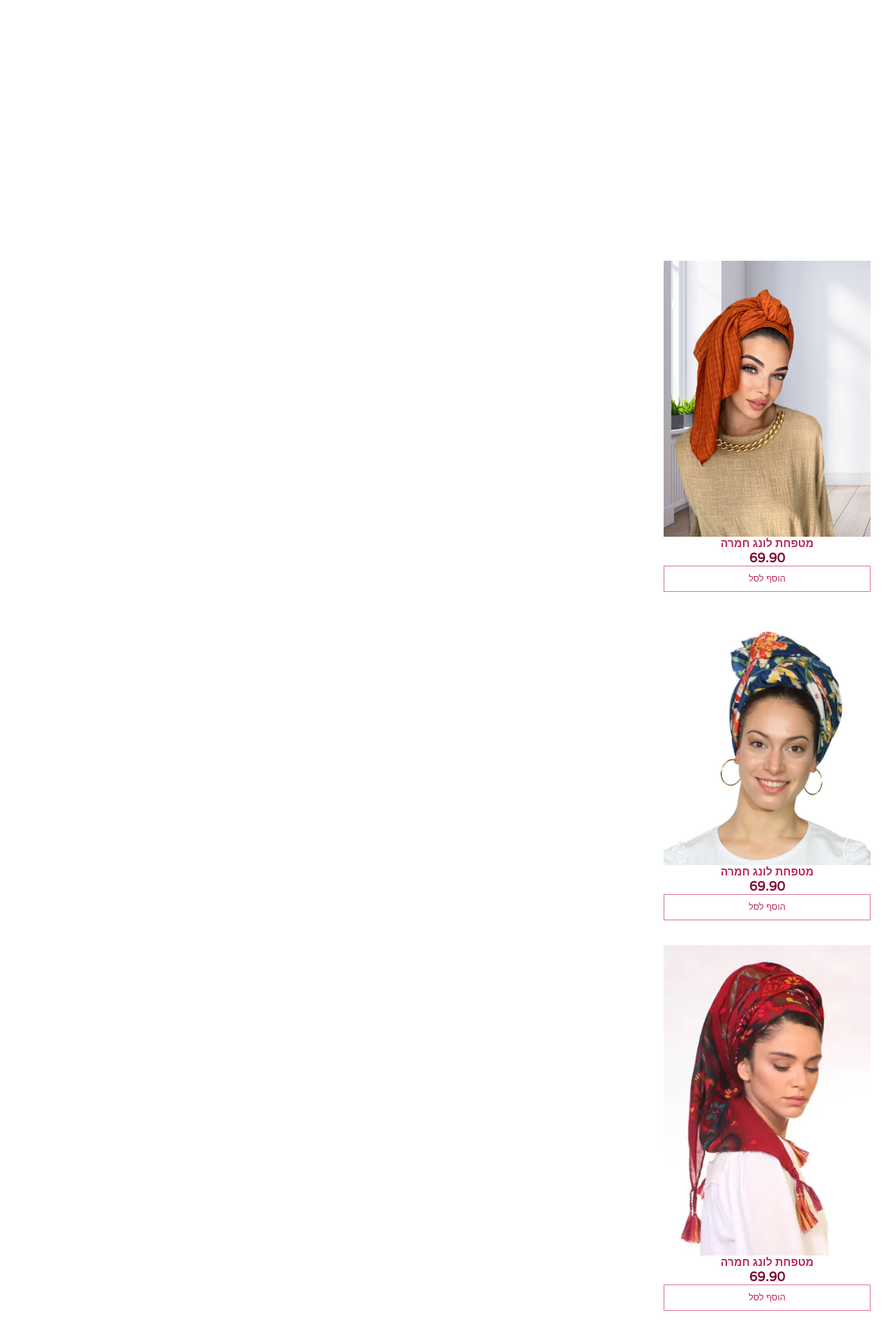
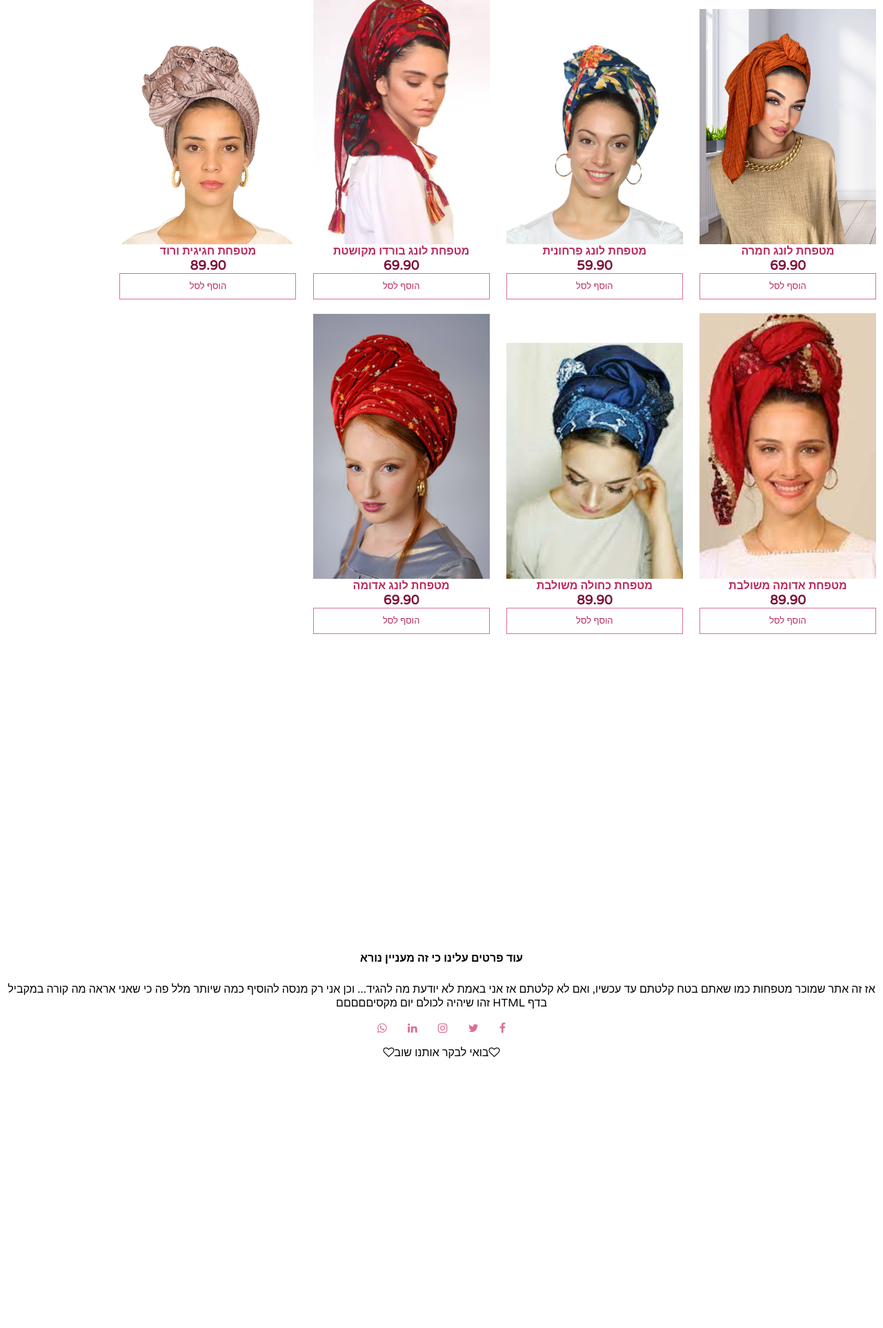
Before and after one commit to Shirel-Berkowitz/Project1FSWD, a plain HTML site: page collection.html in a window 1280 px wide. Shown: the part 440-2365 px from the top of the page at 69% size. After the commit the page ends 2006 px from the top, so only its background shows below. Drawn offline with nearby package versions, Linux system fonts and the light colour scheme.

Commit message:
coomit 20/11

```diff
--- a/collection.html
+++ b/collection.html
@@ -14,9 +14,10 @@
   integrity="sha256-T0Vest3yCU7pafRw9r+settMBX6JkKN06dqBnpQ8d30="
   crossorigin="anonymous"></script>
   </head>
+
   <body class="basket">
     <header>
-        <h1>קולקציית 2022</h1>
+        </i><h1>~קולקציית 2022~</h1></i>
         <div class="basket-icon">
             <img src="images/basket-icon.png">
         </div>
@@ -52,80 +53,65 @@
       }
     </script>
 
-    <div class="wrapper">
 
-      <div class="products">
-        <div class="product-container">
-          <div class="product-item">
+    <ul class="products">
+        <li>
             <img src="images/IMG_3383-scaled.jpg" alt="מטפחת לונג חמרה" style="width:100%">
             <h4>מטפחת לונג חמרה</h4>
             <h3>69.90</h3>
             <button type="button" class="add-btn">הוסף לסל</button>
-          </div>
-        </div>
+        </li>
 
 
-        <div class="product-container">
-          <div class="product-item">
+        <li>
             <img src="images/mitpachat1.jpg" alt="מטפחת לונג חמרה" style="width:100%">
-            <h4>מטפחת לונג חמרה</h4>
+            <h4>מטפחת לונג פרחונית</h4>
+            <h3>59.90</h3>
+            <button type="button" class="add-btn">הוסף לסל</button>
+        </li>
+
+
+        <li>
+            <img src="images/mitpachat2.jpg" alt="מטפחת לונג חמרה" style="width:100%">
+            <h4>מטפחת לונג בורדו מקושטת</h4>
             <h3>69.90</h3>
             <button type="button" class="add-btn">הוסף לסל</button>
-          </div>
-        </div>
+        </li>
 
 
-        <div class="product-container">
-          <div class="product-item">
-            <img src="images/mitpachat2.jpg" alt="מטפחת לונג חמרה" style="width:100%">
-            <h4>מטפחת לונג חמרה</h4>
+        <li>
+            <img src="images/mitpachat3.jpg" alt="מטפחת לונג חמרה" style="width:100%">
+            <h4>מטפחת חגיגית ורוד</h4>
+            <h3>89.90</h3>
+            <button type="button" class="add-btn">הוסף לסל</button>
+        </li>
+
+
+        <li>
+            <img src="images/mitpachat4.jpg" alt="מטפחת לונג חמרה" style="width:100%">
+            <h4>מטפחת אדומה משולבת</h4>
+            <h3>89.90</h3>
+            <button type="button" class="add-btn">הוסף לסל</button>
+        </li>
+
+
+        <li>
+            <img src="images/mitpachat5.jpg" alt="מטפחת לונג חמרה" style="width:100%">
+            <h4>מטפחת כחולה משולבת</h4>
+            <h3>89.90</h3>
+            <button type="button" class="add-btn">הוסף לסל</button>
+        </li>
+
+
+        <li>
+            <img src="images/mitpachat6.jpg" alt="מטפחת לונג חמרה" style="width:100%">
+            <h4>מטפחת לונג אדומה</h4>
             <h3>69.90</h3>
             <button type="button" class="add-btn">הוסף לסל</button>
-          </div>
-        </div>
+        </li>
+    </ul>
 
 
-        <div class="product-container">
-          <div class="product-item">
-            <img src="images/mitpachat3.jpg" alt="מטפחת לונג חמרה" style="width:100%">
-            <h4>מטפחת לונג חמרה</h4>
-            <h3>69.90</h3>
-            <button type="button" class="add-btn">הוסף לסל</button>
-          </div>
-        </div>
-
-
-        <div class="product-container">
-          <div class="product-item">
-            <img src="images/mitpachat4.jpg" alt="מטפחת לונג חמרה" style="width:100%">
-            <h4>מטפחת לונג חמרה</h4>
-            <h3>69.90</h3>
-            <button type="button" class="add-btn">הוסף לסל</button>
-          </div>
-        </div>
-
-
-        <div class="product-container">
-          <div class="product-item">
-            <img src="images/mitpachat5.jpg" alt="מטפחת לונג חמרה" style="width:100%">
-            <h4>מטפחת לונג חמרה</h4>
-            <h3>69.90</h3>
-            <button type="button" class="add-btn">הוסף לסל</button>
-          </div>
-        </div>
-
-
-        <div class="product-container">
-          <div class="product-item">
-            <img src="images/mitpachat6.jpg" alt="מטפחת לונג חמרה" style="width:100%">
-            <h4>מטפחת לונג חמרה</h4>
-            <h3>69.90</h3>
-            <button type="button" class="add-btn">הוסף לסל</button>
-          </div>
-        </div>
-
-
-      </div>
 </div>
 
 
@@ -141,6 +127,19 @@
     </div>
 
 
+    <!--Footer-->
+<footer class="footer">
+    <h4>עוד פרטים עלינו כי זה מעניין נורא</h4>
+    <p>אז זה אתר שמוכר מטפחות כמו שאתם בטח קלטתם עד עכשיו, ואם לא קלטתם אז אני באמת לא יודעת מה להגיד... וכן אני רק מנסה להוסיף כמה שיותר מלל פה כי שאני אראה מה קורה במקביל בדף HTML זהו שיהיה לכולם יום מקסיםםםםם</p>
+    <div class="icons">
+        <i class="fa fa-facebook"></i>
+        <i class="fa fa-twitter"></i>
+        <i class="fa fa-instagram"></i>
+        <i class="fa fa-linkedin"></i>
+        <i class="fa fa-whatsapp"></i>
+    </div>
+    <p><i class="fa fa-heart-o"></i>בואי לבקר אותנו שוב<i class="fa fa-heart-o"></i></p>
 
+</footer>
   </body>
 </html>
--- a/styleColl.css
+++ b/styleColl.css
@@ -62,10 +62,6 @@ nav .fa{
     display: none;
 }
 
-.wrapper{
-    flex-wrap: wrap;
-}
-
 @media(max-width: 700px){
     .text-box h1{
         font-size: 20px;
@@ -100,8 +96,8 @@ nav .fa{
         cursor: pointer;
     }
 }
-
-/*basket button-הוסף לסל*/
+/*design to the products*/
+/*basket button*/
 .basket h1{
     width: 65%;
     color: palevioletred;
@@ -112,44 +108,40 @@ nav .fa{
     text-align: center;
 }
 
-.product-container{
-    display: grid;
+.products li{
+    display: inline-block;
+    /*grid-area: 2 / 1 / span 2 / span 3;*/
     grid-template-columns: auto auto auto auto;
     gap: 10px;
     padding: 10px;
-}
-
-/*section for img1 include: h4,h3,button*/
-.product-item{
-    margin: 8px;
-    max-width: 300px;
+    bottom:400px ;
+    width: 20%;
     position: relative;
 }
 
 /*section for img1*/
-.product-item img{
+.products li img{
     display: block;
     width:100%;
-    border-color: darksalmon;
+    height: 75%;
 }
 
 /*section for h4 of img1*/
-.products h4{
+.products li h4{
     text-align: center;
     position: relative;
     color:rgb(186, 42, 90);
-
 }
 
 /*section for h3 of img1*/
-.products h3{
+.products li h3{
     text-align: center;
     position: relative;
     color:rgb(125, 18, 54);
 }
 
 /*section for button of img1*/
-.products button{
+.products li button{
     text-decoration: none;
     text-align: center;
     position: relative;
@@ -169,6 +161,7 @@ button:hover{
     background: rgb(241, 234, 235);
     transition: 1s;
 }
+
 
 .basket-icon img{
     position: absolute;
@@ -192,6 +185,26 @@ button:hover{
     height:40px;
 }
 
+/*footer*/
+
+.footer{
+    width: 100%;
+    text-align: center;
+    padding: 30px 0;
+}
+
+.footer h4{
+    margin-bottom: 25px;
+    margin-top: 20px;
+    font-weight: 600;
+}
+
+.icons .fa{
+    color: palevioletred;
+    margin: 0 13px;
+    cursor: pointer;
+    padding: 18px 0;
+}
 
 /*Basket animation styles*/
 .zoom{
```
Also changed, not shown: index.html (+31 -7 lines), style.css (+64 -6 lines), images/fire-background.jpeg (added).
